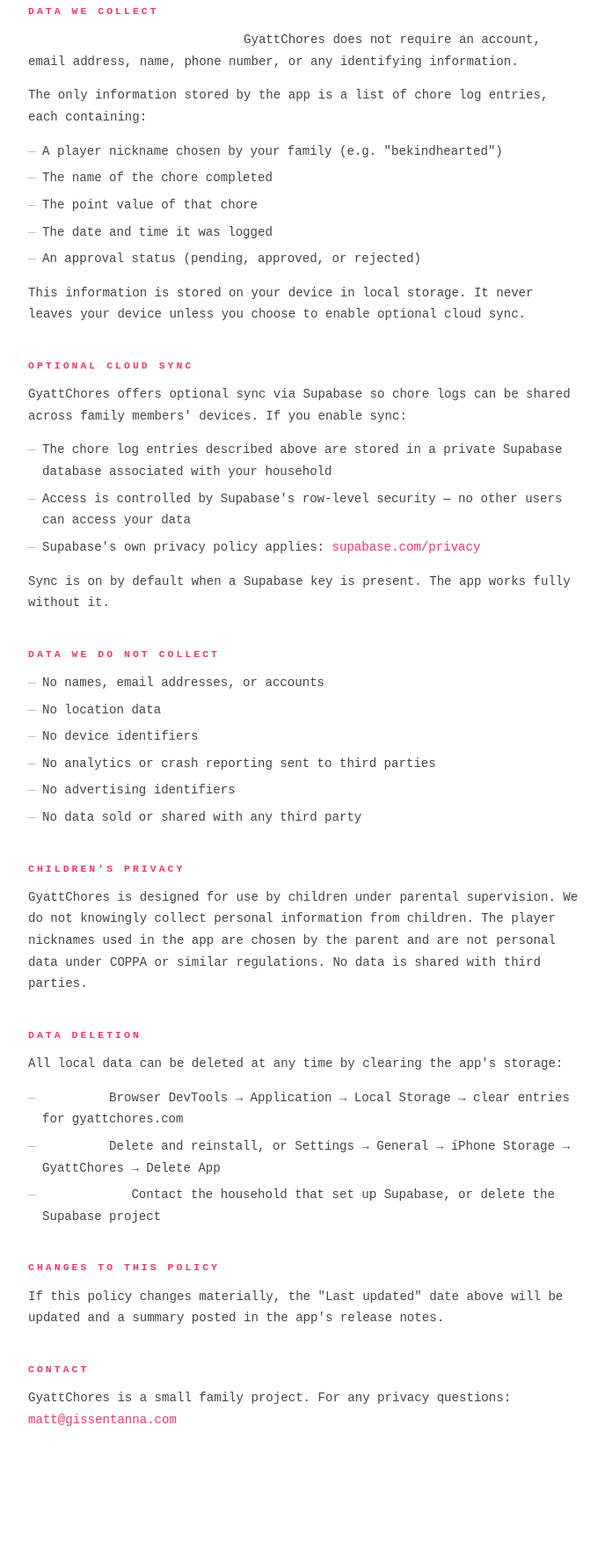
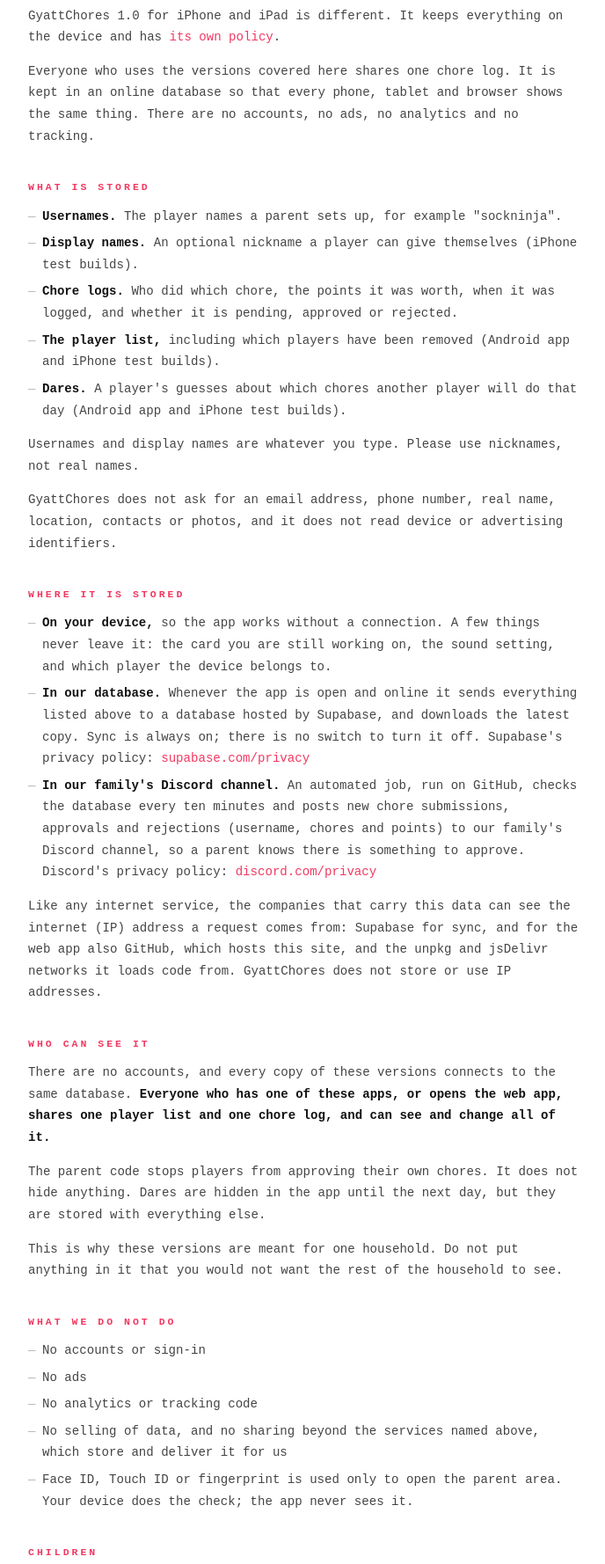
Before and after one commit to mattgiss/gyattchores, a plain HTML site: page privacy.html in a window 1280 px wide. Shown: the part 382-2160 px from the top of the page at 88% size, without its empty margins (292-980 px from the left). Before the commit the page ends 2102 px from the top, so only its background shows below. Drawn offline with Linux system fonts and the light colour scheme.

Commit message:
Privacy policy: one page that matches what the synced versions do (#68)
privacy.html is now the only policy for the versions of GyattChores that
sync (the web app, the Android app and the 0.1 iPhone test builds);
privacy/index.html redirects to it. It links to app-privacy.html for the
on-device 1.0 iPhone and iPad app.

The page now says what is stored and which versions upload it, that it is
kept in a database hosted by Supabase with sync always on and posted to
the family's Discord by the card-notify job, that every copy shares one
database so everyone who has one can see and change all of it, and how to
get data deleted by email.

Also replaces the real player handle used as the example with a made-up
one, drops the claim about COPPA, and fixes bold text and the nav brand
being white on a white background.

Co-Authored-By: Claude Fable 5.2 <noreply@anthropic.com>
Claude-Session: https://claude.ai/code/session_01MT7PhBJ3S6oNJCeqEmqQjQ

```diff
--- a/privacy.html
+++ b/privacy.html
@@ -5,13 +5,14 @@
 <meta name="viewport" content="width=device-width, initial-scale=1.0">
 <meta name="theme-color" content="#ffffff">
 <title>Privacy Policy — GyattChores</title>
+<link rel="canonical" href="https://gyattchores.com/privacy.html">
 <style>
 * { box-sizing: border-box; margin: 0; padding: 0; }
 body { background: #fff; color: #111; font-family: 'Courier New', Courier, monospace; line-height: 1.75; }
 a { color: #F23861; text-decoration: none; }
 a:hover { text-decoration: underline; }
 nav { border-bottom: 1px solid #e5e5e5; padding: 14px 24px; display: flex; align-items: center; justify-content: space-between; position: sticky; top: 0; background: #fff; z-index: 10; }
-.nav-brand { font-size: 0.85rem; font-weight: 700; letter-spacing: 4px; color: #fff; text-decoration: none; }
+.nav-brand { font-size: 0.85rem; font-weight: 700; letter-spacing: 4px; color: #111; text-decoration: none; }
 .nav-links { display: flex; gap: 24px; font-size: 0.72rem; letter-spacing: 1px; }
 .nav-links a { color: #888; }
 .nav-links a:hover { color: #F23861; }
@@ -22,7 +23,7 @@ p { margin-bottom: 14px; font-size: 0.88rem; color: #444; }
 ul { margin: 0 0 14px 0; list-style: none; }
 li { padding-left: 16px; position: relative; margin-bottom: 6px; font-size: 0.88rem; color: #444; }
 li::before { content: '—'; position: absolute; left: 0; color: #bbb; }
-strong { color: #fff; }
+strong { color: #111; }
 .meta { font-size: 0.7rem; color: #888; letter-spacing: 2px; margin-bottom: 44px; }
 hr { border: none; border-top: 1px solid #e5e5e5; margin: 12px 0; }
 </style>
@@ -37,59 +38,59 @@ hr { border: none; border-top: 1px solid #e5e5e5; margin: 12px 0; }
 </nav>
 <div class="container">
   <h1>Privacy Policy</h1>
-  <p class="meta">GYATTCHORES &nbsp;·&nbsp; LAST UPDATED JUNE 6, 2026 &nbsp;·&nbsp; EFFECTIVE IMMEDIATELY</p>
+  <p class="meta">GYATTCHORES &nbsp;·&nbsp; LAST UPDATED NOVEMBER 13, 2026</p>
   <hr>
 
-  <h2>What GyattChores is</h2>
-  <p>GyattChores is a private family chore tracker. Children check off chores they have completed, a parent approves them, and points accumulate over time. It is designed for use within a single household.</p>
+  <h2>In short</h2>
+  <p>GyattChores is a chore tracker built by Matthew Gissentanna for one household. This policy covers the versions that sync with each other: the web app at gyattchores.com, the Android app, and the early test builds (version 0.1) of the iPhone app.</p>
+  <p>GyattChores 1.0 for iPhone and iPad is different. It keeps everything on the device and has <a href="/app-privacy.html">its own policy</a>.</p>
+  <p>Everyone who uses the versions covered here shares one chore log. It is kept in an online database so that every phone, tablet and browser shows the same thing. There are no accounts, no ads, no analytics and no tracking.</p>
 
-  <h2>Data we collect</h2>
-  <p><strong>We collect no personal data.</strong> GyattChores does not require an account, email address, name, phone number, or any identifying information.</p>
-  <p>The only information stored by the app is a list of chore log entries, each containing:</p>
+  <h2>What is stored</h2>
   <ul>
-    <li>A player nickname chosen by your family (e.g. "bekindhearted")</li>
-    <li>The name of the chore completed</li>
-    <li>The point value of that chore</li>
-    <li>The date and time it was logged</li>
-    <li>An approval status (pending, approved, or rejected)</li>
+    <li><strong>Usernames.</strong> The player names a parent sets up, for example "sockninja".</li>
+    <li><strong>Display names.</strong> An optional nickname a player can give themselves (iPhone test builds).</li>
+    <li><strong>Chore logs.</strong> Who did which chore, the points it was worth, when it was logged, and whether it is pending, approved or rejected.</li>
+    <li><strong>The player list,</strong> including which players have been removed (Android app and iPhone test builds).</li>
+    <li><strong>Dares.</strong> A player's guesses about which chores another player will do that day (Android app and iPhone test builds).</li>
   </ul>
-  <p>This information is stored on your device in local storage. It never leaves your device unless you choose to enable optional cloud sync.</p>
+  <p>Usernames and display names are whatever you type. Please use nicknames, not real names.</p>
+  <p>GyattChores does not ask for an email address, phone number, real name, location, contacts or photos, and it does not read device or advertising identifiers.</p>
 
-  <h2>Optional cloud sync</h2>
-  <p>GyattChores offers optional sync via Supabase so chore logs can be shared across family members' devices. If you enable sync:</p>
+  <h2>Where it is stored</h2>
   <ul>
-    <li>The chore log entries described above are stored in a private Supabase database associated with your household</li>
-    <li>Access is controlled by Supabase's row-level security — no other users can access your data</li>
-    <li>Supabase's own privacy policy applies: <a href="https://supabase.com/privacy">supabase.com/privacy</a></li>
+    <li><strong>On your device,</strong> so the app works without a connection. A few things never leave it: the card you are still working on, the sound setting, and which player the device belongs to.</li>
+    <li><strong>In our database.</strong> Whenever the app is open and online it sends everything listed above to a database hosted by Supabase, and downloads the latest copy. Sync is always on; there is no switch to turn it off. Supabase's privacy policy: <a href="https://supabase.com/privacy">supabase.com/privacy</a></li>
+    <li><strong>In our family's Discord channel.</strong> An automated job, run on GitHub, checks the database every ten minutes and posts new chore submissions, approvals and rejections (username, chores and points) to our family's Discord channel, so a parent knows there is something to approve. Discord's privacy policy: <a href="https://discord.com/privacy">discord.com/privacy</a></li>
   </ul>
-  <p>Sync is on by default when a Supabase key is present. The app works fully without it.</p>
+  <p>Like any internet service, the companies that carry this data can see the internet (IP) address a request comes from: Supabase for sync, and for the web app also GitHub, which hosts this site, and the unpkg and jsDelivr networks it loads code from. GyattChores does not store or use IP addresses.</p>
 
-  <h2>Data we do not collect</h2>
+  <h2>Who can see it</h2>
+  <p>There are no accounts, and every copy of these versions connects to the same database. <strong>Everyone who has one of these apps, or opens the web app, shares one player list and one chore log, and can see and change all of it.</strong></p>
+  <p>The parent code stops players from approving their own chores. It does not hide anything. Dares are hidden in the app until the next day, but they are stored with everything else.</p>
+  <p>This is why these versions are meant for one household. Do not put anything in it that you would not want the rest of the household to see.</p>
+
+  <h2>What we do not do</h2>
   <ul>
-    <li>No names, email addresses, or accounts</li>
-    <li>No location data</li>
-    <li>No device identifiers</li>
-    <li>No analytics or crash reporting sent to third parties</li>
-    <li>No advertising identifiers</li>
-    <li>No data sold or shared with any third party</li>
+    <li>No accounts or sign-in</li>
+    <li>No ads</li>
+    <li>No analytics or tracking code</li>
+    <li>No selling of data, and no sharing beyond the services named above, which store and deliver it for us</li>
+    <li>Face ID, Touch ID or fingerprint is used only to open the parent area. Your device does the check; the app never sees it.</li>
   </ul>
 
-  <h2>Children's privacy</h2>
-  <p>GyattChores is designed for use by children under parental supervision. We do not knowingly collect personal information from children. The player nicknames used in the app are chosen by the parent and are not personal data under COPPA or similar regulations. No data is shared with third parties.</p>
+  <h2>Children</h2>
+  <p>Children use GyattChores with a parent, and a parent sets up the players. The app does not ask a child for a real name, email address, phone number, photo or location. A parent can ask to see or delete their child's data at any time, using the address below.</p>
 
-  <h2>Data deletion</h2>
-  <p>All local data can be deleted at any time by clearing the app's storage:</p>
-  <ul>
-    <li><strong>Web app:</strong> Browser DevTools → Application → Local Storage → clear entries for gyattchores.com</li>
-    <li><strong>iOS app:</strong> Delete and reinstall, or Settings → General → iPhone Storage → GyattChores → Delete App</li>
-    <li><strong>Cloud sync:</strong> Contact the household that set up Supabase, or delete the Supabase project</li>
-  </ul>
+  <h2>Keeping and deleting data</h2>
+  <p>Data stays in the database until we delete it. Deleting the app, or clearing this site's data in your browser, removes only the copy on that device. The apps cannot delete what is already in the database.</p>
+  <p>To have data deleted, email <a href="mailto:matt@gissentanna.com">matt@gissentanna.com</a> with the username. Within 30 days we will delete that player's chore logs, player-list entry, display name and dares from the database, delete the Discord messages that mention them, and reply to confirm.</p>
 
   <h2>Changes to this policy</h2>
-  <p>If this policy changes materially, the "Last updated" date above will be updated and a summary posted in the app's release notes.</p>
+  <p>If this policy changes, the "last updated" date at the top of this page changes with it.</p>
 
   <h2>Contact</h2>
-  <p>GyattChores is a small family project. For any privacy questions: <a href="mailto:matt@gissentanna.com">matt@gissentanna.com</a></p>
+  <p>Matthew Gissentanna &nbsp;·&nbsp; <a href="mailto:matt@gissentanna.com">matt@gissentanna.com</a></p>
 </div>
 </body>
 </html>
```
Also changed, not shown: privacy/index.html (+8 -67 lines).
